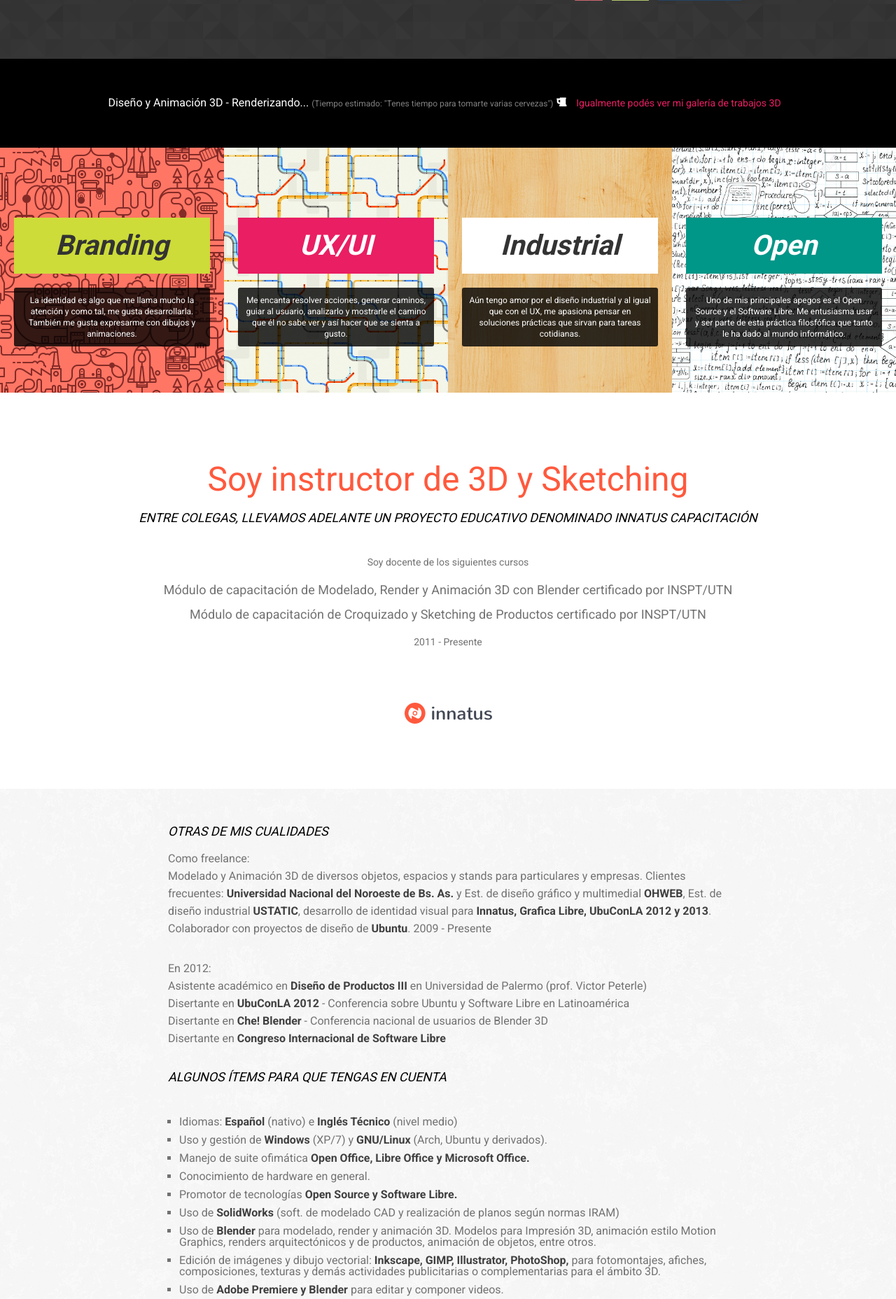
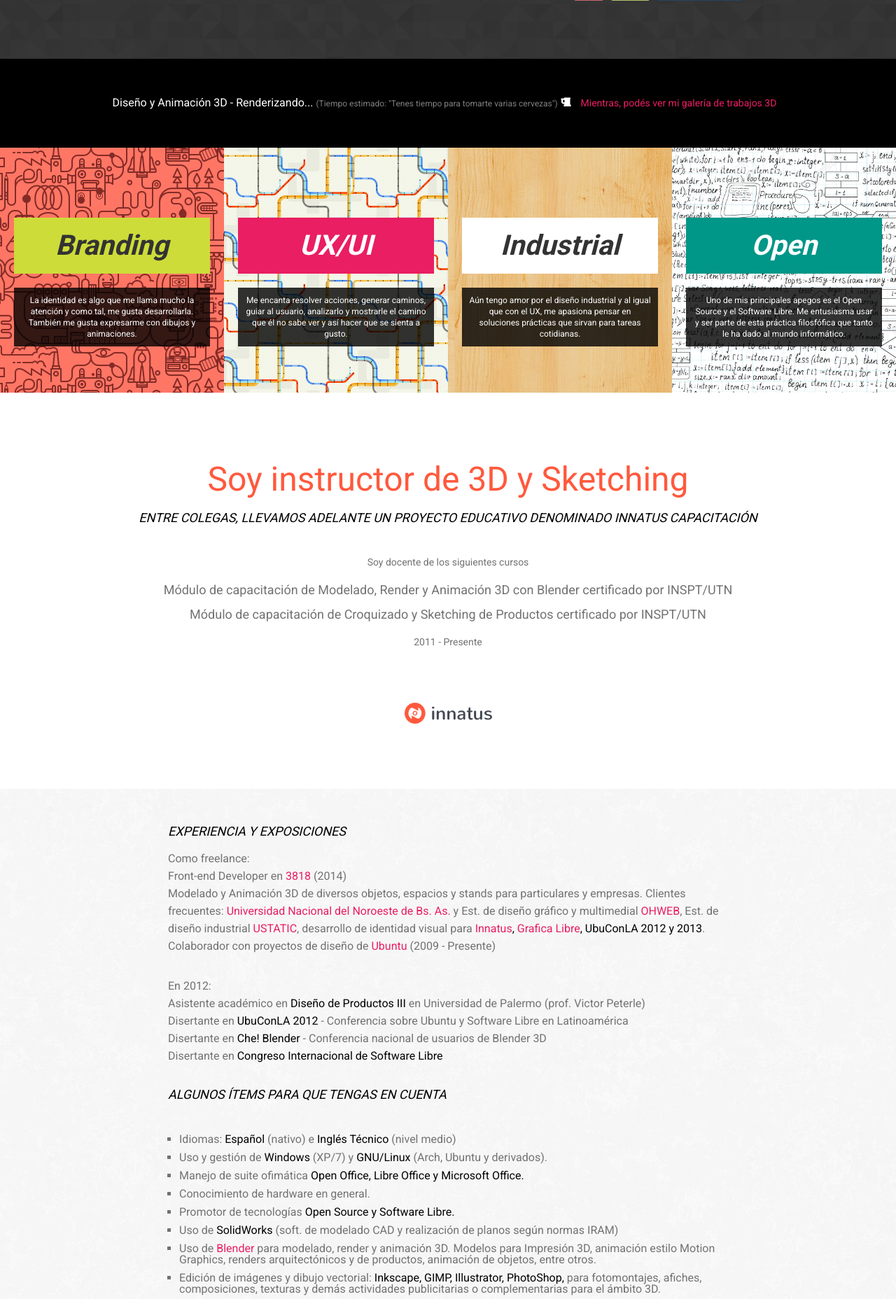
Before and after one commit to lucasromerodb/lucasromerodb.github.io, a PHP site: page /cv/index.html in a window 1280 px wide. Shown: the part 936-2792 px from the top of the page at 70% size. Run offline with PHP 8.4, Linux system fonts and the light colour scheme.

Commit message:
CV v0.8.3

```diff
--- a/cv/css/front.css
+++ b/cv/css/front.css
@@ -311,7 +311,6 @@
 	margin-left: auto;
 	padding: 10px;
 
-	border-radius: 3px;
 	background-color: rgba(0,0,0,0.8);
 
 	color: #fff;
@@ -430,7 +429,12 @@
 
 }
 .others strong {
-	color: #404040;
+	font-weight: 400;
+	color: #000;
+}
+
+.others a {
+	color: #e91e63;
 }
 
 .others h3 {
--- a/cv/index.html
+++ b/cv/index.html
@@ -101,7 +101,7 @@
 
 			<article class="cgartist cf">
 				<div class="wrapper">
-					Diseño y Animación 3D -  Renderizando... <span>(Tiempo estimado: "Tenes tiempo para tomarte varias cervezas")</span> <i class="fa fa-beer"></i> <a href="https://plus.google.com/photos/+LucasRomeroDiBenedetto/albums/5750233821204261425" target="_blank">Igualmente podés ver mi galería de trabajos 3D</a>
+					Diseño y Animación 3D -  Renderizando... <span>(Tiempo estimado: "Tenes tiempo para tomarte varias cervezas")</span> <i class="fa fa-beer"></i> <a href="https://plus.google.com/photos/+LucasRomeroDiBenedetto/albums/5750233821204261425" target="_blank">Mientras, podés ver mi galería de trabajos 3D</a>
 				</div>
 			</article>
 
@@ -124,9 +124,10 @@
 
 			<article class="others">
 				<div class="min-wrapper">
-					<h4>Otras de mis cualidades</h4>
+					<h4>Experiencia y Exposiciones</h4>
 					<p>Como freelance:</p>
-					<p>Modelado y Animación 3D de diversos objetos, espacios y stands para particulares y empresas. Clientes frecuentes: <strong>Universidad Nacional del Noroeste de Bs. As.</strong> y Est. de diseño gráfico y multimedial <strong>OHWEB</strong>, Est. de diseño industrial <strong>USTATIC</strong>, desarrollo de identidad visual para <strong>Innatus, Grafica Libre, UbuConLA 2012 y 2013</strong>. Colaborador con proyectos de diseño de <strong>Ubuntu</strong>. 2009 - Presente</p>
+					<p>Front-end Developer en <strong><a href="http://www.3818.com.ar/" target="_blank">3818</a></strong> (2014)</p>
+					<p>Modelado y Animación 3D de diversos objetos, espacios y stands para particulares y empresas. Clientes frecuentes: <strong><a href="http://www.unnoba.edu.ar/">Universidad Nacional del Noroeste de Bs. As.</a></strong> y Est. de diseño gráfico y multimedial <strong><a href="http://www.ohweb.com.ar/">OHWEB</a></strong>, Est. de diseño industrial <strong><a href="http://www.ustatic.com.ar/">USTATIC</a></strong>, desarrollo de identidad visual para <strong><a href="http://innatus.com.ar/">Innatus</a>, <a href="http://graficalibre.org/">Grafica Libre</a>, UbuConLA 2012 y 2013</strong>. Colaborador con proyectos de diseño de <strong><a href="https://plus.google.com/photos/104438618743851678614/albums/5952251630967580833">Ubuntu</a></strong> (2009 - Presente)</p>
 					<br><br><p>En 2012:</p>
 					<p>Asistente académico en <strong>Diseño de Productos III</strong> en Universidad de Palermo (prof. Victor Peterle)</p>
 					<p>Disertante en <strong>UbuConLA 2012</strong> - Conferencia sobre Ubuntu y Software Libre en Latinoamérica</p>
@@ -141,13 +142,13 @@
 						<li>Conocimiento de hardware en general.</li>
 						<li>Promotor de tecnologías <strong>Open Source y Software Libre.</strong></li>
 						<li>Uso de <strong>SolidWorks</strong> (soft. de modelado CAD y realización de planos según normas IRAM)</li>
-						<li>Uso de <strong>Blender</strong> para modelado, render y animación 3D. Modelos para Impresión 3D, animación estilo Motion Graphics, renders arquitectónicos y de productos, animación de objetos, entre otros.</li>
+						<li>Uso de <strong><a href="http://www.blender.org/">Blender</a></strong> para modelado, render y animación 3D. Modelos para Impresión 3D, animación estilo Motion Graphics, renders arquitectónicos y de productos, animación de objetos, entre otros.</li>
 						<li>Edición de imágenes y dibujo vectorial: <strong>Inkscape, GIMP, Illustrator, PhotoShop,</strong> para fotomontajes, afiches, composiciones, texturas y demás actividades publicitarias o complementarias para el ámbito 3D.</li>
 						<li>Uso de <strong>Adobe Premiere y Blender</strong> para editar y componer videos.</li>
 						<li>Manejo de <strong>html, css, less, javascript, git</strong>. Familiarizado con Sublime Text pero me adapto a otros IDEs</li>
 					</ul>
-					<h3 class="wrapper">Gracias por pasar!</h3>
-					<span class="wrapper" id="upTop">Ir arriba</span>
+					<h3 class="wrapper">Gracias por pasar! <i class="fa fa-thumbs-o-up"></i></h3>
+					<span class="wrapper" id="upTop">Ir arriba <i class="fa fa-cloud-upload"></i></span>
 				</div>
 			</article>
 		</section>
```
